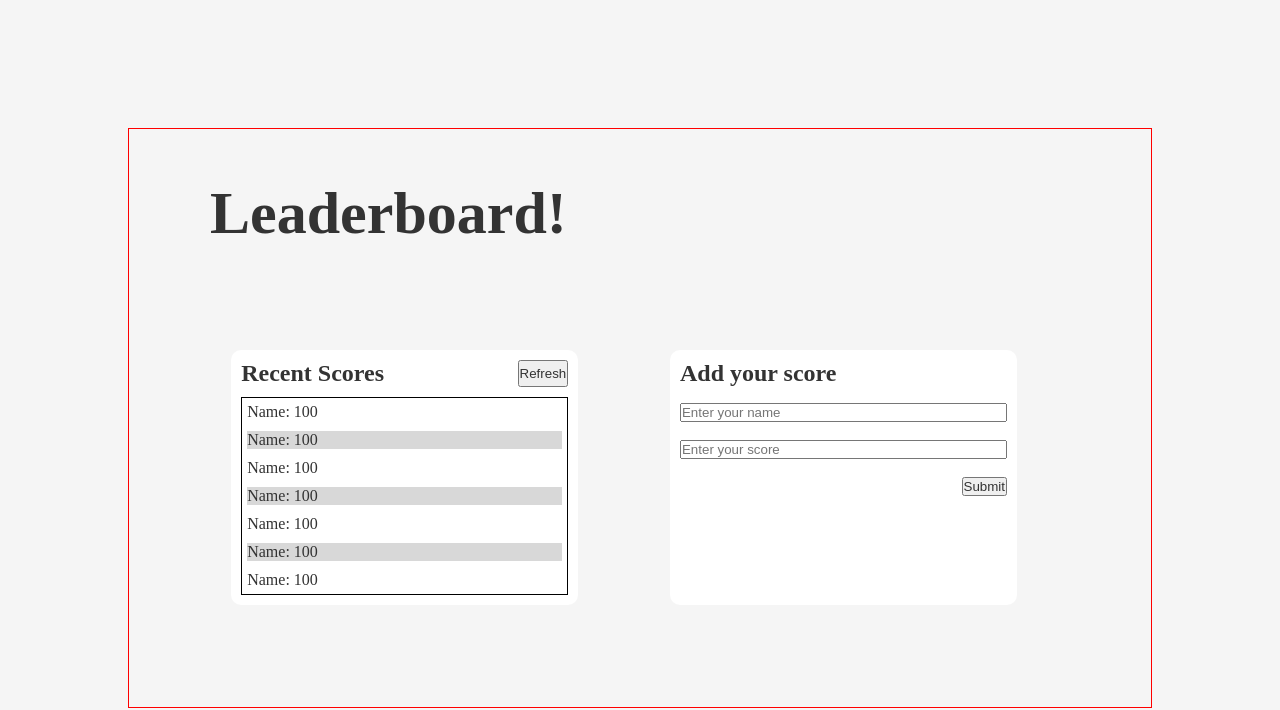
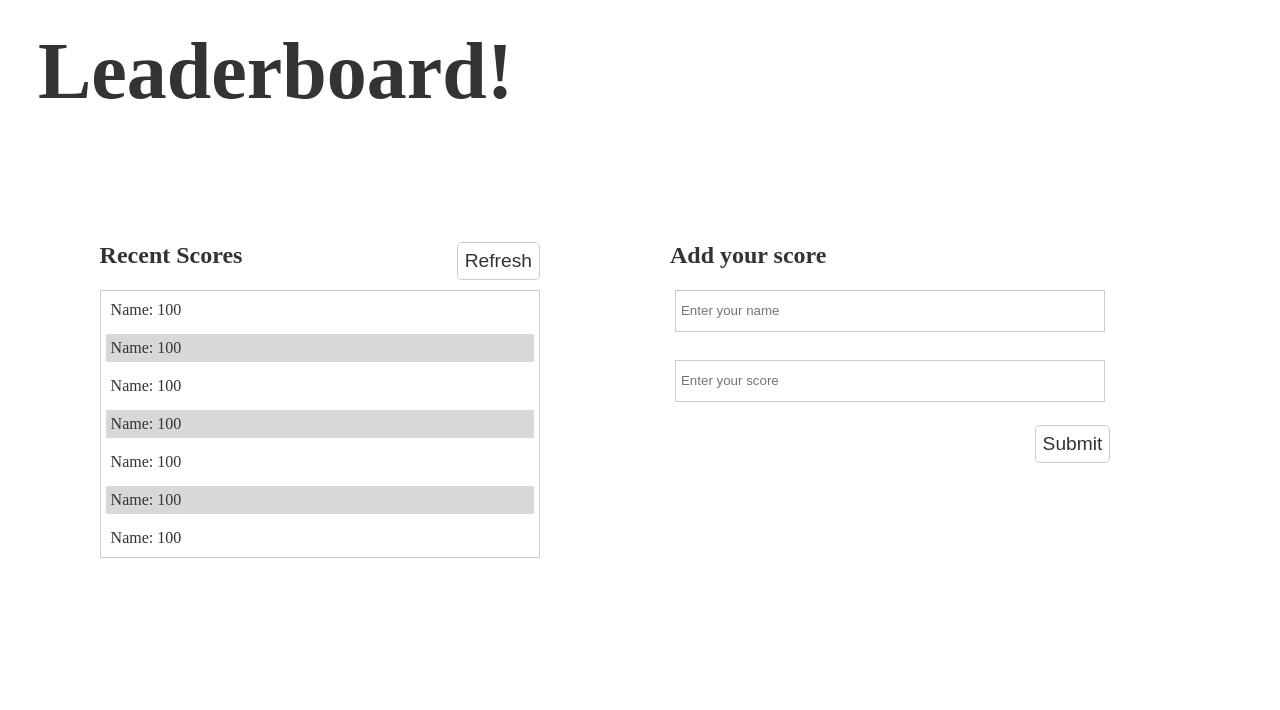
Before and after one commit to Fourteen98/Leaderboard, a website built with webpack: page src/index.html in a window 1280 px wide. Built offline with nearby package versions, Linux system fonts and the light colour scheme.

Commit message:
fix paddings, margins and colors

```diff
--- a/src/index.html
+++ b/src/index.html
@@ -6,8 +6,10 @@
     <meta name="viewport" content="width=device-width, initial-scale=1, shrink-to-fit=no, viewport-fit=cover">
 </head>
 <body>
+    <header>
+        <h1>Leaderboard!</h1>
+    </header>
     <section>
-        <h1>Leaderboard!</h1>
         <div class="main-card">
             <div class="left-card">
                 <div class="recent-scores">
@@ -28,11 +30,9 @@
             <div class="right-card">
                 <h2>Add your score</h2>
                 <form>
-                    <!--                <label for="name">Name</label>-->
                     <input type="text" id="name" name="name" placeholder="Enter your name"><br>
-                    <!--                <label for="score">Score</label>-->
                     <input type="number" id="score" name="score" placeholder="Enter your score"><br>
-                    <div class="for-bottom"><button>Submit</button></div>
+                    <div class="for-submit"><button>Submit</button></div>
                 </form>
             </div>
         </div>
--- a/src/style.css
+++ b/src/style.css
@@ -8,34 +8,34 @@
 
 body {
   min-height: 100vh;
-  background-color: #f5f5f5;
+}
+
+header {
+  padding: 2%;
 }
 
 h1 {
-  margin-top: 50px;
-  margin-left: 30px;
-  font-size: 60px;
+  font-size: 5em;
   font-weight: bold;
-  padding-left: 5%;
+  padding-left: 1%;
+  justify-content: center;
 }
 
 section {
-  border: 1px solid red;
-  margin: 10%;
+  margin: 5%;
+  padding: 2%;
 }
+
 .main-card {
-  padding: 10%;
   display: flex;
   flex-direction: row;
   gap: 10%;
 }
 
-.left-card{
+.left-card {
   width: 40%;
   height: 100%;
   background-color: #fff;
-  border-radius: 10px;
-  margin-right: 10px;
   padding: 10px;
   display: flex;
   flex-direction: column;
@@ -45,14 +45,18 @@ section {
 .recent-scores {
   display: flex;
   justify-content: space-between;
-
 }
 
 ul {
   display: flex;
   flex-direction: column;
   gap: 10px;
-  border: 1px solid black;
+  border: 1px solid #ccc;
+  padding: 5px;
+  overflow-y: auto;
+}
+
+li {
   padding: 5px;
 }
 
@@ -66,18 +70,37 @@ li:nth-child(even) {
   flex-direction: column;
   gap: 1rem;
   background-color: #fff;
-  border-radius: 10px;
-  margin-right: 10px;
   padding: 10px;
 }
 
 form {
   display: flex;
-
   flex-direction: column;
 }
 
-.for-bottom {
+input {
+  padding: 5px;
+  border: 1px solid #ccc;
+  margin: 5px;
+  height: 30px;
+}
+
+.for-submit {
   display: flex;
   justify-content: flex-end;
 }
+
+button {
+  padding: 7px;
+  border: 1px solid #ccc;
+  border-radius: 5px;
+  background-color: #fff;
+  color: #333;
+  font-size: 1.2em;
+  cursor: pointer;
+}
+
+button:hover {
+  background-color: #ccc;
+  color: #fff;
+}
```
Also changed, not shown: 1 other file.
